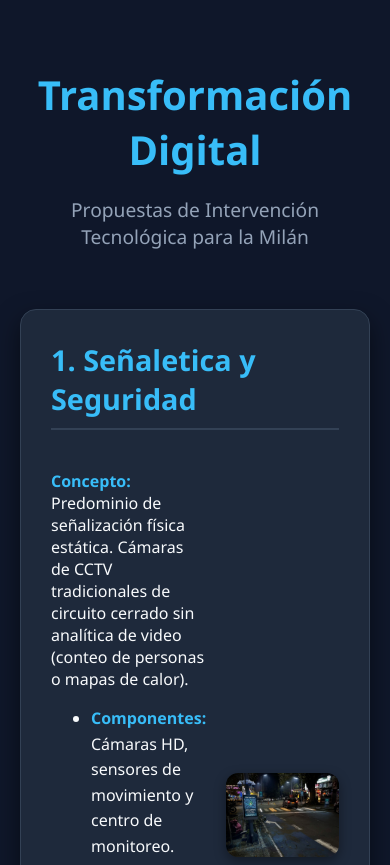
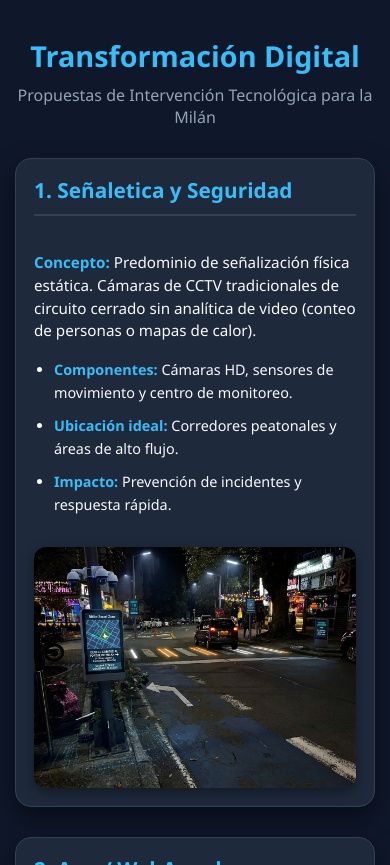
Before and after one commit to NICOGSANCHEZ05/presentacion_gestion_sector_milan, a plain HTML site: page index.html in a window 390 px wide. Shown: the top 865 px of the page. Drawn offline with Linux system fonts and the light colour scheme.

Commit message:
Estilos responsivos agregados al proyecto

```diff
--- a/css/style.css
+++ b/css/style.css
@@ -4,6 +4,11 @@
   --accent-color: #38bdf8;
   --text-main: #f8fafc;
   --text-sub: #94a3b8;
+  --border-color: #334155;
+}
+
+* {
+  box-sizing: border-box;
 }
 
 body {
@@ -11,26 +16,31 @@
   background-color: var(--bg-color);
   color: var(--text-main);
   margin: 0;
-        padding: 40px 20px;
+  padding: 20px 15px;
   display: flex;
   flex-direction: column;
   align-items: center;
+  min-height: 100vh;
 }
 
 .presentation-title {
   text-align: center;
-        margin-bottom: 40px;
+  margin-bottom: 30px;
+  width: 100%;
+  max-width: 900px;
 }
 
 .presentation-title h1 {
-        font-size: 2.5rem;
+  font-size: clamp(1.8rem, 4vw, 2.5rem);
   color: var(--accent-color);
   margin-bottom: 10px;
+  line-height: 1.2;
 }
 
 .presentation-title p {
-        font-size: 1.2rem;
+  font-size: clamp(1rem, 2vw, 1.2rem);
   color: var(--text-sub);
+  margin: 0;
 }
 
 .slide {
@@ -39,49 +49,75 @@
   box-shadow: 0 10px 25px rgba(0, 0, 0, 0.5);
   width: 100%;
   max-width: 900px;
-        padding: 30px;
-        margin-bottom: 40px;
-        box-sizing: border-box;
-        border: 1px solid #334155;
+  padding: clamp(18px, 4vw, 30px);
+  margin-bottom: 30px;
+  border: 1px solid var(--border-color);
   page-break-after: always;
 }
 
 .slide h2 {
-        font-size: 1.8rem;
+  font-size: clamp(1.3rem, 2.5vw, 1.8rem);
   color: var(--accent-color);
-        border-bottom: 2px solid #334155;
+  border-bottom: 2px solid var(--border-color);
   padding-bottom: 10px;
   margin-top: 0;
+  margin-bottom: 20px;
+  line-height: 1.3;
+}
+
+/* Grid dinámico que pasa de 1 columna en móvil a 2 columnas en pantallas medianas/grandes */
+.slide-content {
+  display: grid;
+  grid-template-columns: 1fr;
+  gap: 20px;
+  align-items: center;
+}
+
+@media (min-width: 768px) {
+  .slide-content {
+    grid-template-columns: 1fr 1fr;
+  }
+}
+
+.slide-text p {
+  font-size: clamp(0.95rem, 1.5vw, 1.05rem);
+  line-height: 1.5;
 }
 
 .slide ul {
   line-height: 1.6;
   color: var(--text-main);
+  padding-left: 20px;
+  margin-bottom: 0;
 }
 
 .slide li {
-        margin-bottom: 12px;
+  font-size: clamp(0.9rem, 1.4vw, 1rem);
+  margin-bottom: 10px;
 }
 
 .highlight {
-        color: #38bdf8;
+  color: var(--accent-color);
   font-weight: bold;
 }
-      .slide-content {
-        display: grid;
-        grid-template-columns: 1fr 1fr; /* Divide el cuadro en 2 partes iguales */
-        gap: 20px;
+
+.slide-image {
+  width: 100%;
+  display: flex;
+  justify-content: center;
   align-items: center;
 }
 
 .slide-image img {
   width: 100%;
+  max-height: 400px;
   height: auto;
   border-radius: 12px;
   object-fit: cover;
   box-shadow: 0 4px 12px rgba(0, 0, 0, 0.4);
 }
 
+/* Ajustes específicos para impresión (PowerPoint / PDF) */
 @media print {
   body {
     background-color: #ffffff;
@@ -96,6 +132,7 @@
     max-width: 100%;
     height: 100vh;
     margin-bottom: 0;
+    padding: 20px;
   }
   .slide h2 {
     color: #0284c7;
@@ -104,4 +141,7 @@
   .presentation-title h1 {
     color: #0284c7;
   }
+  .slide-content {
+    grid-template-columns: 1fr 1fr;
   }
+}
```
Lines whose indentation alone changed are shown as unchanged.
